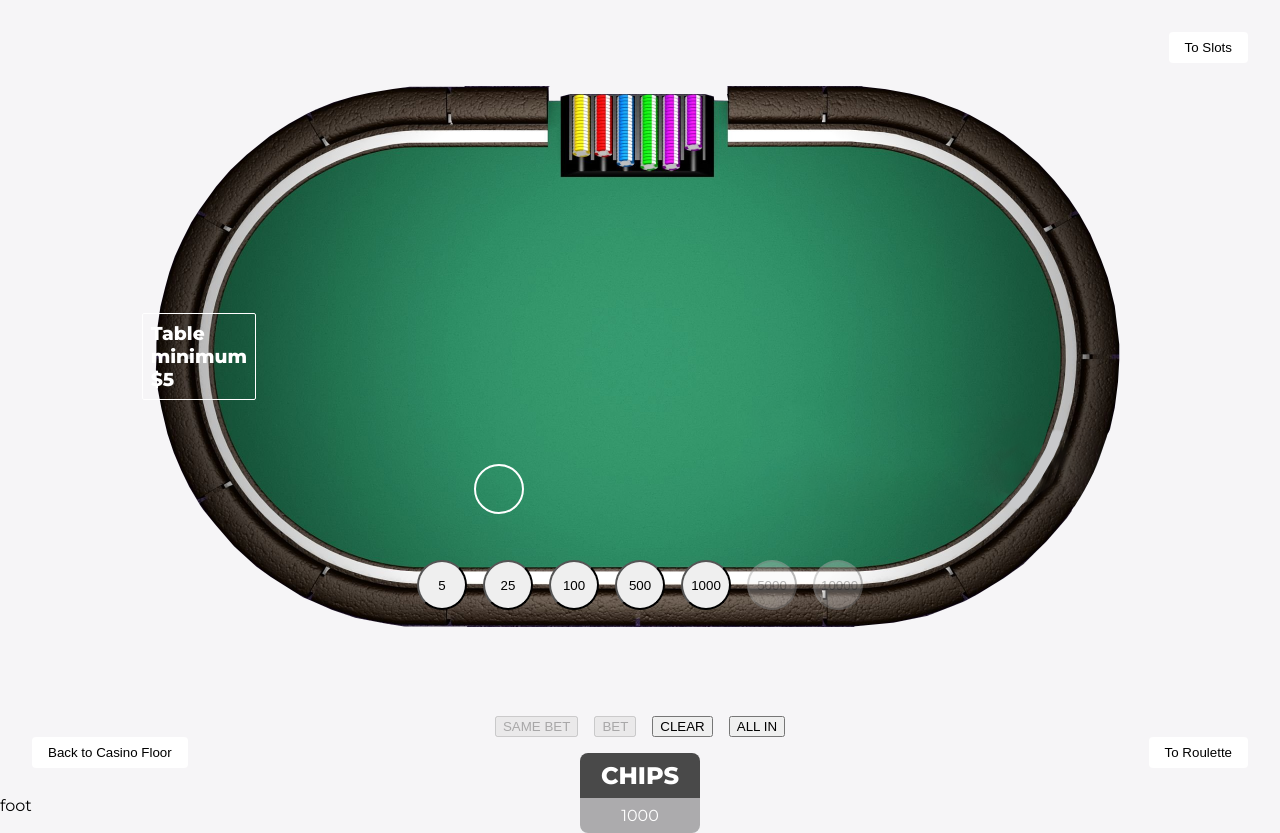
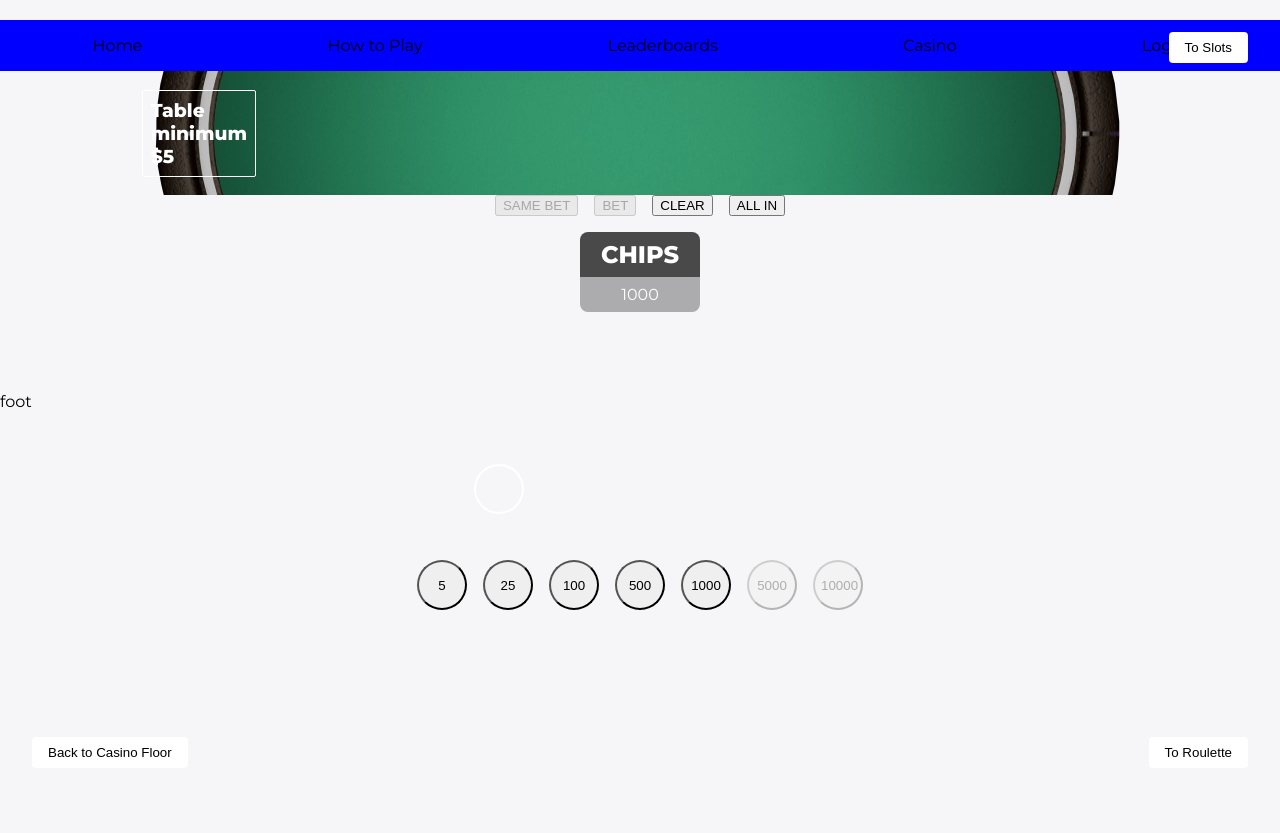
Before and after one commit to BeMorr16/capstone_casino_frontend, a React (Vite) app: page /blackjack in a window 1280 px wide. Built offline with nearby package versions, Linux system fonts and the light colour scheme.

Commit message:
styling updates

```diff
--- a/src/components/Blackjack/BJComponents/BJ.css
+++ b/src/components/Blackjack/BJComponents/BJ.css
@@ -1,7 +1,4 @@
-.BJBody {
-    width: 100vw;
-    height: 100vh;
-}
+
 
 .blackjackTopOuterContainer {
     display: flex;
--- a/src/components/Layout/Layout.jsx
+++ b/src/components/Layout/Layout.jsx
@@ -4,7 +4,7 @@ import "./layout.css"
 
 export default function Layout() {
   return (
-      <div>
+      <div className='Layout'>
           <nav>
         <div className="nav-links">
           <Link to='/'>
--- a/src/components/Layout/layout.css
+++ b/src/components/Layout/layout.css
@@ -1,7 +1,15 @@
 /* Navbar.css */
+
+.Layout {
+  height: 90vh;
+  width: 100vw;
+}
+
 .nav-links {
     display: flex;
     justify-content: space-around;
+    background-color: blue;
+    margin-top: 0;
   }
 
   .nav-links a {
```
Also changed, not shown: 1 other file (tests, documents, lock files or other folders).
